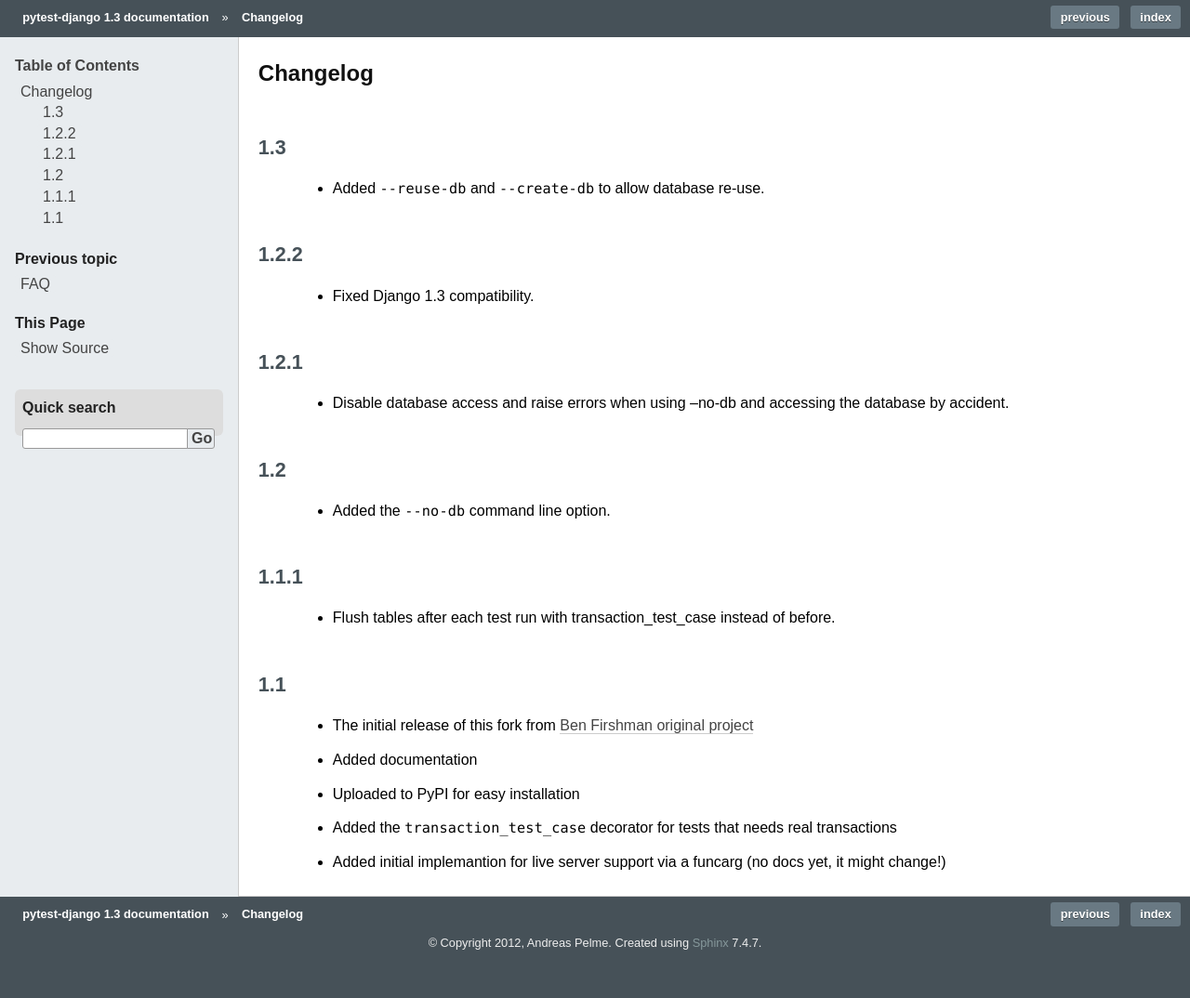
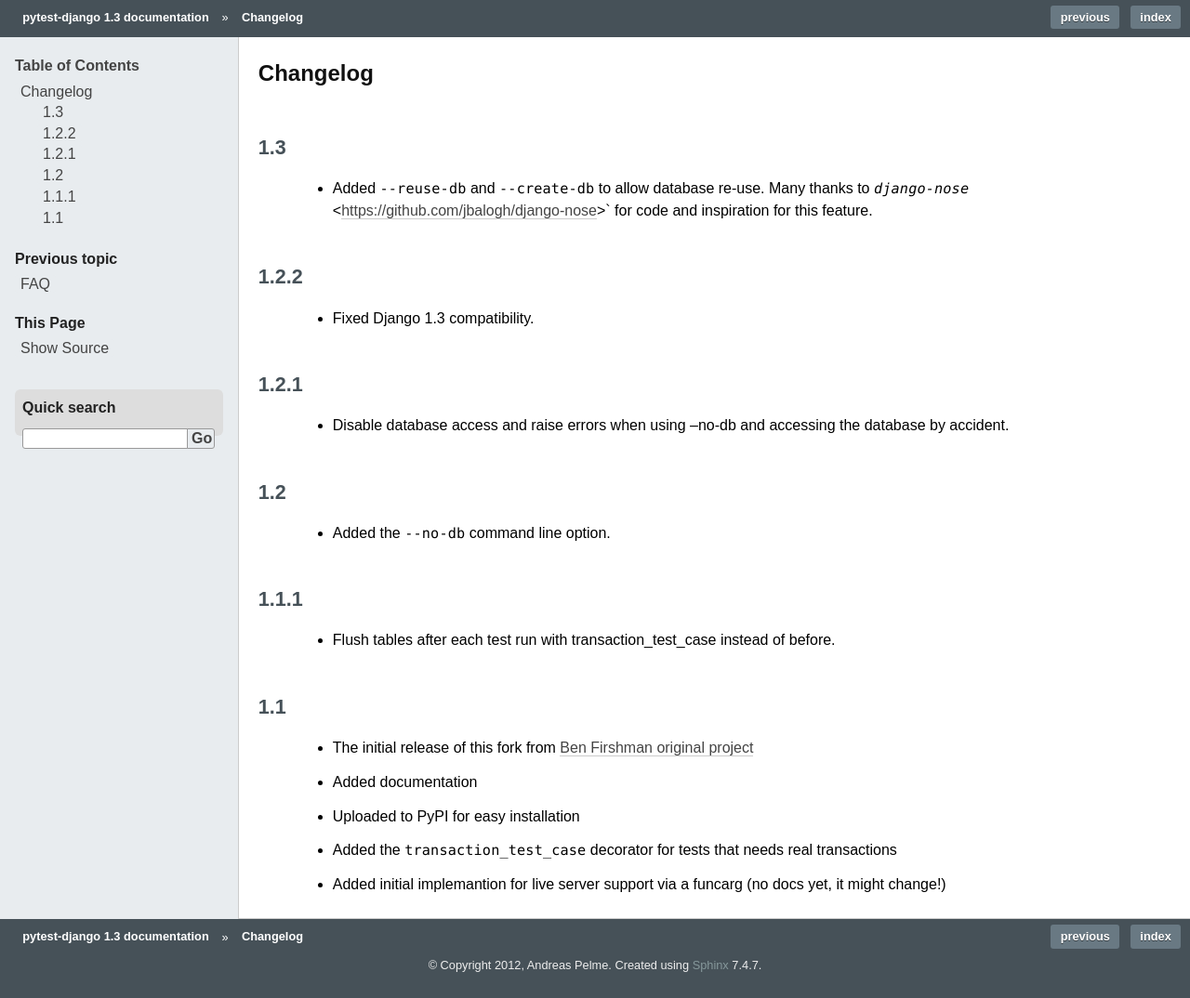
Before and after one commit to pytest-dev/pytest-django, a Sphinx documentation site: the page built from docs/changelog.rst, in a window 1280 px wide. Shown: the whole page at 93% size. Built offline with Sphinx 7.4.7, drawn with Linux system fonts in a browser that asks for light colours; before the commit the page ends 1050 px from its top, so only the background shows below that.

Commit message:
Added credits to django-nose for the --reuse-db feature

```diff
--- a/docs/changelog.rst
+++ b/docs/changelog.rst
@@ -3,7 +3,9 @@ Changelog
 
 1.3
 ---
- * Added ``--reuse-db`` and ``--create-db`` to allow database re-use.
+ * Added ``--reuse-db`` and ``--create-db`` to allow database re-use. Many
+   thanks to `django-nose` <https://github.com/jbalogh/django-nose>` for
+   code and inspiration for this feature.
 
 1.2.2
 -----
```
